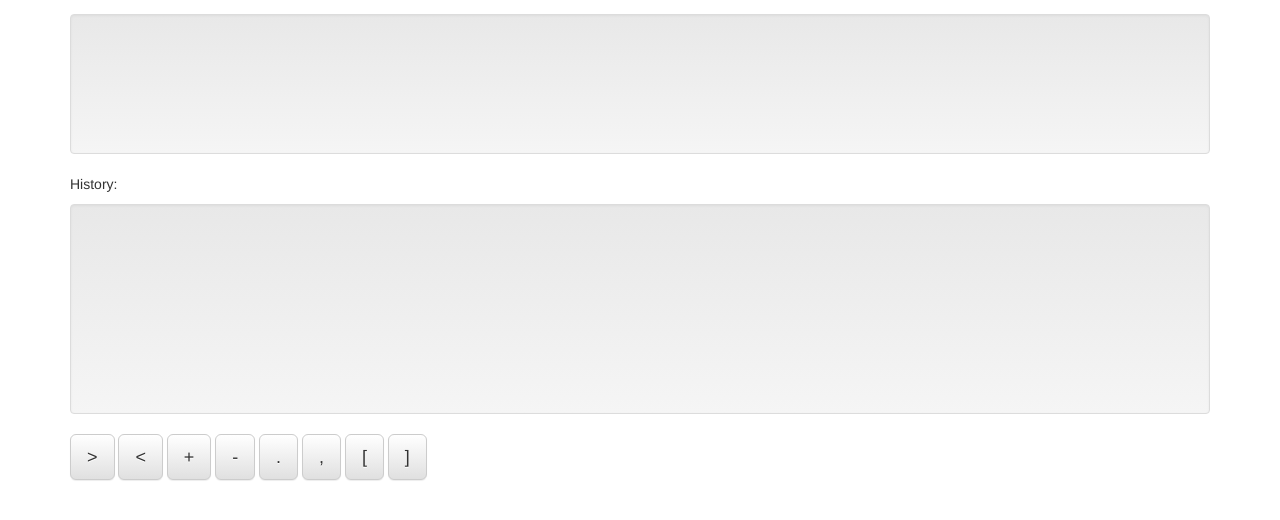
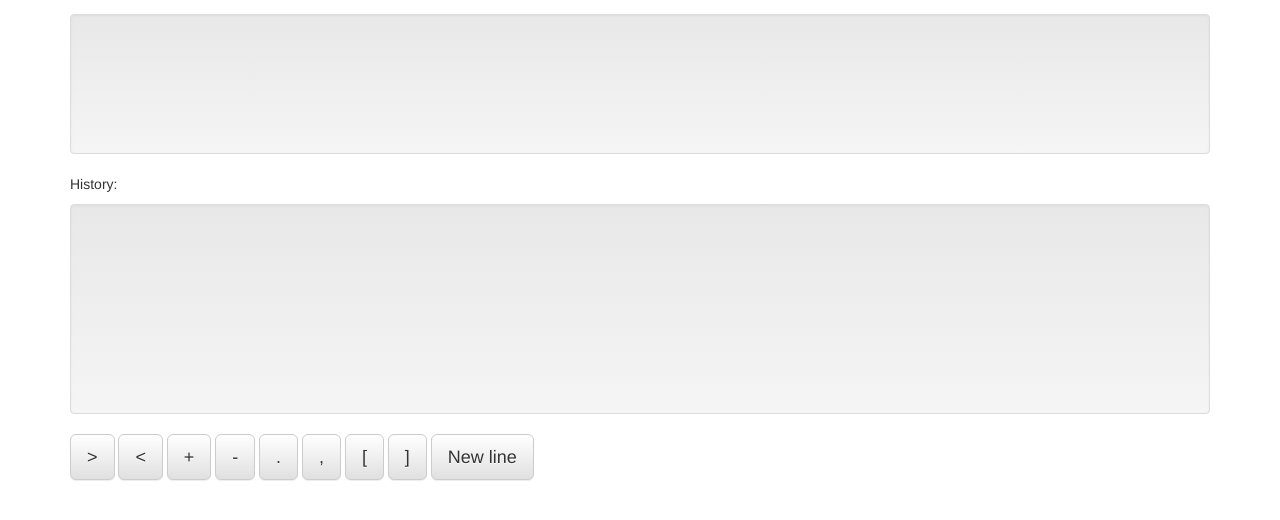
Before and after one commit to drdaxxy/ibf, a plain HTML site: page index.html in a window 1280 px wide. Both pictures are taken after a click on the link "Button mode". Shown: the part 58-578 px from the top of the page. Drawn offline with nearby package versions, Linux system fonts and the light colour scheme.

Commit message:
add button to add newline to history

```diff
--- a/index.html
+++ b/index.html
@@ -134,6 +134,7 @@ function noninteractiveRunInterpreter()
 			<button type="button" class="btn btn-lg btn-default" onclick="buttonmodeSend(',')" disabled>,</button>
 			<button type="button" class="btn btn-lg btn-default" onclick="buttonmodeSend('[')" disabled>[</button>
 			<button type="button" class="btn btn-lg btn-default" onclick="buttonmodeSend(']')" disabled>]</button>
+			<button type="button" class="btn btn-lg btn-default" onclick="document.getElementById('buttonmode-input').innerHTML += '<br>'" disabled>New line</button>
 		</p>
 	</div>
 
```
